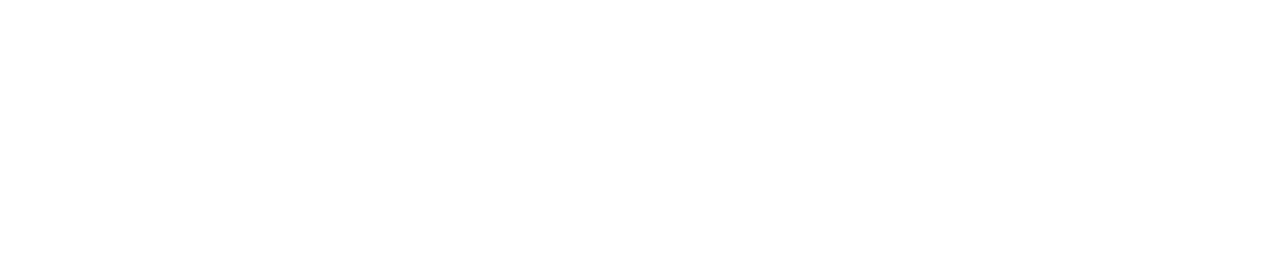
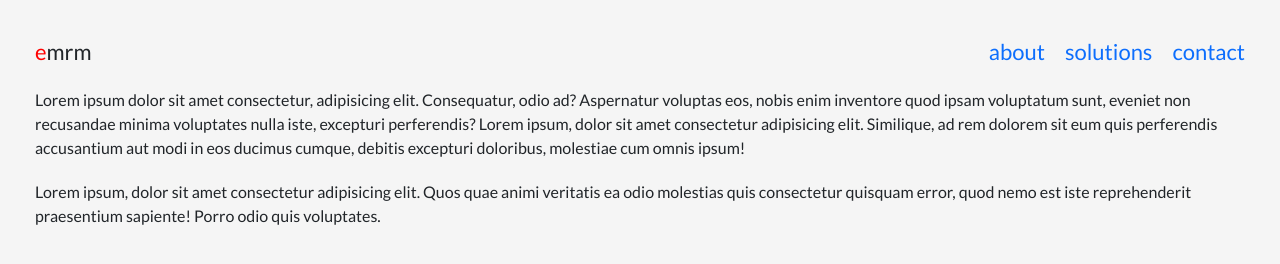
Before and after one commit to robjargithub/mrm, a plain HTML site: page index.html in a window 1280 px wide. Drawn offline with Linux system fonts and the light colour scheme.

Commit message:
linki do podstron

```diff
--- a/css/style.css
+++ b/css/style.css
@@ -0,0 +1,49 @@
+body{
+    background-color: #f5f5f5;
+    font-family: 'Lato', sans-serif;
+    font-size: 16px ;
+
+    margin: 25px;
+
+    display: flex;
+    flex-direction: column;
+}
+
+#menu-wrapper{
+    display: flex;
+    flex-direction: row;
+    justify-content: end;
+
+
+    font-size: 22px;
+}
+
+#logo-menu{
+    padding: 10px;
+    width: max-content;
+    font-size: 22px;
+}
+
+#e-letter{
+    color: red;
+}
+
+.item-menu{
+    padding: 10px;
+
+}
+
+a:link{text-decoration: none;}
+a:visited{text-decoration: none;}
+a:hover{background-color: #f6f6f6;}
+
+
+#main{
+    padding: 10px;
+}
+
+
+#footer{
+
+    padding: 10px;
+}
--- a/index.html
+++ b/index.html
@@ -1,18 +1,45 @@
 <!DOCTYPE HTML>
-<html lang="pl">
+<html lang="en">
 <head>
 	<meta charset="utf-8" />
 	<meta http-equiv="X-UA-Compatible" content="IE=edge,chrome=1" />
 
-	<title></title>
+	<link rel="stylesheet" href="css/bootstrap.css">
+	<link rel="stylesheet" href="js/bootstrap.bundle.js">
+	<link rel="stylesheet" href="css/style.css">
 
-	<meta name="description" content="Opis w Google" />
-	<meta name="keywords" content="słowa, kluczowe, wypisane, po, porzecinku" />
+	<link rel="preconnect" href="https://fonts.googleapis.com">
+	<link rel="preconnect" href="https://fonts.gstatic.com" crossorigin>
+	<link href="https://fonts.googleapis.com/css2?family=Lato:ital,wght@0,300;0,400;0,700;1,400&display=swap" rel="stylesheet">
+
+	<title>mrm</title>
+
+	<meta name="description" content="official site" />
+	<meta name="keywords" content="broadcasting, graphic producer, programming" />
 
 </head>
 
 <body>
+<div id="menu-wrapper">
+	<div id="logo-menu"><span id="e-letter">e</span>mrm</div>
+	<div style="width:100%"></div>
+	<div class="item-menu"><a href="#">about</a></div>
+	<div class="item-menu"><a href="#">solutions</a></div>
+	<div class="item-menu"><a href="#">contact</a></div>
+</div>
 
+<div id="main" style="height: 100%;">
+	Lorem ipsum dolor sit amet consectetur, adipisicing elit. Consequatur, odio ad? Aspernatur voluptas eos,
+	nobis enim inventore quod ipsam voluptatum sunt, eveniet non recusandae minima voluptates nulla iste, excepturi perferendis?
+
+	Lorem ipsum, dolor sit amet consectetur adipisicing elit. Similique, ad rem dolorem sit eum quis
+	perferendis accusantium aut modi in eos ducimus cumque, debitis excepturi doloribus, molestiae cum omnis ipsum!
+
+</div>
+
+<div id="footer">Lorem ipsum, dolor sit amet consectetur adipisicing elit. Quos quae animi veritatis ea odio molestias
+	quis consectetur quisquam error, quod nemo est iste reprehenderit praesentium sapiente! Porro odio quis voluptates.
+</div>
 
 </body>
 </html>
```
